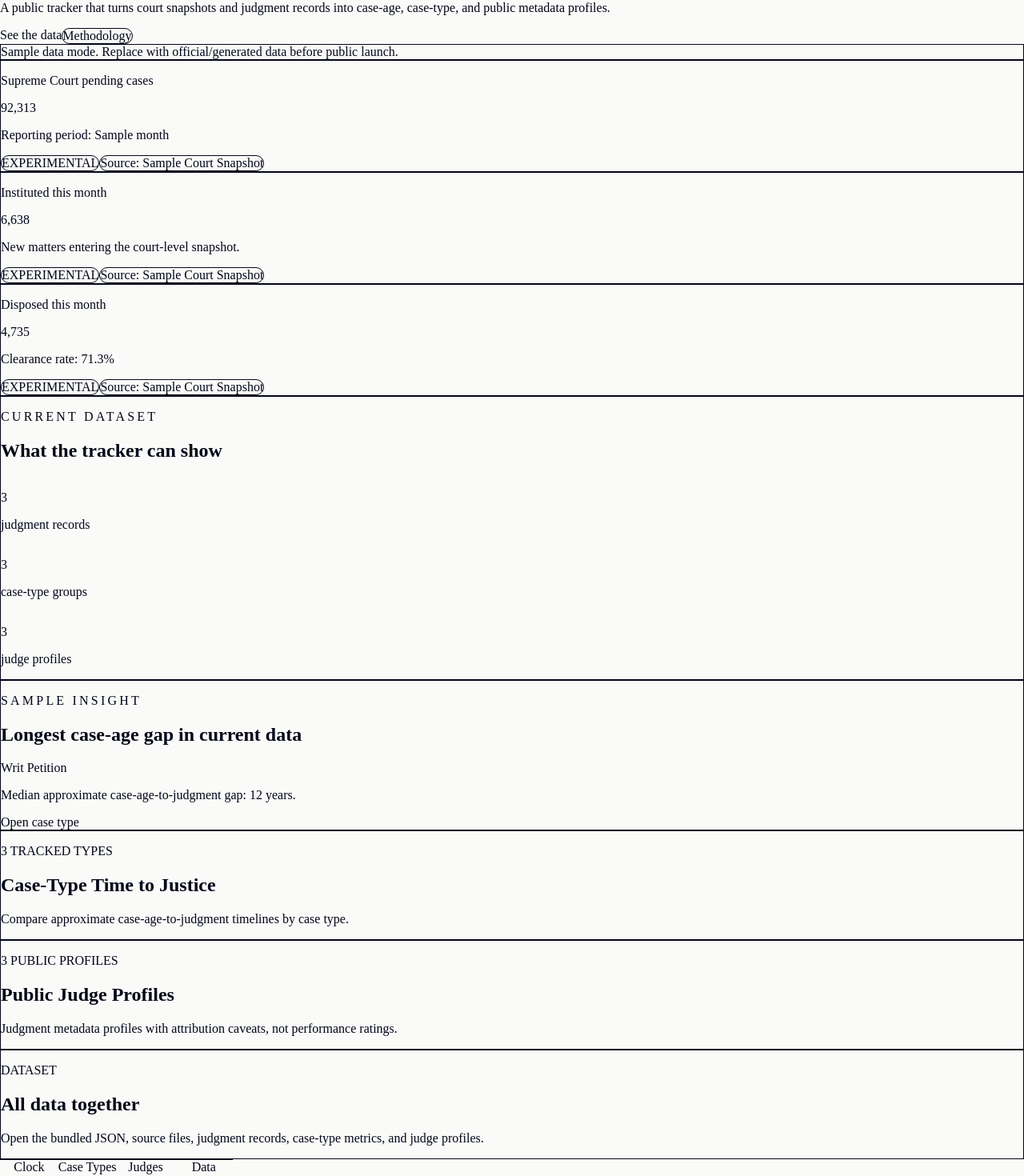
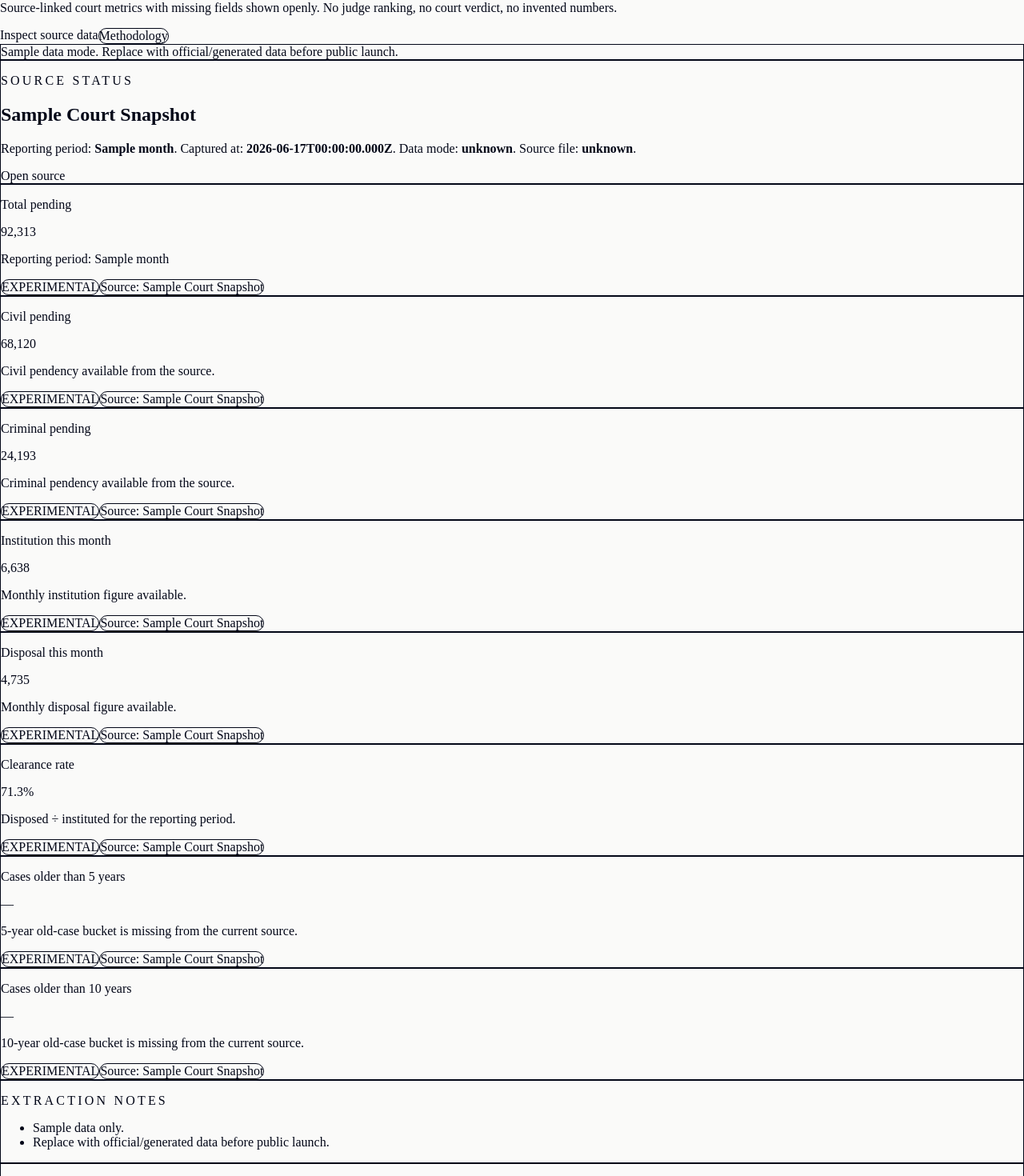
Before and after one commit to publicinteresttechnologies/justice-clock-india, a Next.js app: page / in a window 1280 px wide. Shown: the part 100-1570 px from the top of the page at 80% size. Before the commit the page ends 1549 px from the top, so only its background shows below. Built offline with nearby package versions, Linux system fonts and the light colour scheme.

Commit message:
Focus homepage on Supreme Court Justice Clock

```diff
--- a/src/app/page.tsx
+++ b/src/app/page.tsx
@@ -1,35 +1,29 @@
 import Link from "next/link";
-import { DataCard } from "@/components/DataCard";
 import { MetricCard } from "@/components/MetricCard";
 import { SampleDataWarning } from "@/components/SampleDataWarning";
-import {
-  caseTypes,
-  courtClock,
-  dataMetadata,
-  formatNumber,
-  formatYears,
-  judges,
-  judgments,
-} from "@/lib/data";
+import { courtClock, dataMetadata, formatNumber } from "@/lib/data";
+
+function fieldContext(value: number | null | undefined, available: string, missing: string) {
+  return value === null || value === undefined ? missing : available;
+}
 
 export default function HomePage() {
-  const slowestCaseType = [...caseTypes].sort(
-    (a, b) => (b.medianCaseAgeYears ?? 0) - (a.medianCaseAgeYears ?? 0),
-  )[0];
+  const sourceMode = dataMetadata?.sources?.courtSnapshot?.mode ?? "unknown";
+  const sourcePath = dataMetadata?.sources?.courtSnapshot?.path ?? "unknown";
 
   return (
     <div className="space-y-7">
       <section className="rounded-[2rem] bg-slate-950 p-6 text-white shadow-sm">
-        <p className="text-xs font-black uppercase tracking-[0.25em] text-amber-300">Justice Clock India</p>
+        <p className="text-xs font-black uppercase tracking-[0.25em] text-amber-300">Supreme Court Justice Clock</p>
         <h1 className="mt-4 text-4xl font-black leading-tight tracking-tight">
-          How long does justice take at the Supreme Court of India?
+          Daily public snapshot of Supreme Court pendency and disposal indicators.
         </h1>
         <p className="mt-4 text-base leading-7 text-slate-200">
-          A public tracker that turns court snapshots and judgment records into case-age, case-type, and public metadata profiles.
+          Source-linked court metrics with missing fields shown openly. No judge ranking, no court verdict, no invented numbers.
         </p>
         <div className="mt-5 flex flex-wrap gap-3">
           <Link href="/data" className="rounded-full bg-white px-4 py-2 text-sm font-black text-slate-950">
-            See the data
+            Inspect source data
           </Link>
           <Link href="/methodology" className="rounded-full border border-white/30 px-4 py-2 text-sm font-black text-white">
             Methodology
@@ -39,9 +33,23 @@ export default function HomePage() {
 
       {dataMetadata.sample ? <SampleDataWarning /> : null}
 
+      <section className="rounded-3xl border border-amber-200 bg-amber-50 p-5 shadow-sm">
+        <p className="text-xs font-black uppercase tracking-[0.2em] text-amber-700">Source status</p>
+        <h2 className="mt-2 text-2xl font-black text-slate-950">{courtClock.sourceName}</h2>
+        <p className="mt-3 text-sm leading-6 text-slate-700">
+          Reporting period: <strong>{courtClock.reportingPeriod}</strong>. Captured at: <strong>{courtClock.capturedAt}</strong>.
+          Data mode: <strong>{sourceMode}</strong>. Source file: <strong>{sourcePath}</strong>.
+        </p>
+        {courtClock.sourceUrl ? (
+          <a href={courtClock.sourceUrl} className="mt-4 inline-flex rounded-full bg-slate-950 px-4 py-2 text-sm font-bold text-white">
+            Open source
+          </a>
+        ) : null}
+      </section>
+
       <section className="grid gap-3">
         <MetricCard
-          title="Supreme Court pending cases"
+          title="Total pending"
           value={formatNumber(courtClock.totalPending)}
           context={`Reporting period: ${courtClock.reportingPeriod}`}
           confidence={courtClock.confidence}
@@ -51,17 +59,63 @@ export default function HomePage() {
 
         <section className="grid gap-3 sm:grid-cols-2">
           <MetricCard
-            title="Instituted this month"
-            value={formatNumber(courtClock.institutedThisMonth)}
-            context="New matters entering the court-level snapshot."
+            title="Civil pending"
+            value={formatNumber(courtClock.civilPending)}
+            context={fieldContext(courtClock.civilPending, "Civil pendency available from the source.", "Civil/criminal split is not available from the current source.")}
             confidence={courtClock.confidence}
             sourceLabel={courtClock.sourceName}
             sourceHref={courtClock.sourceUrl}
           />
           <MetricCard
-            title="Disposed this month"
+            title="Criminal pending"
+            value={formatNumber(courtClock.criminalPending)}
+            context={fieldContext(courtClock.criminalPending, "Criminal pendency available from the source.", "Civil/criminal split is not available from the current source.")}
+            confidence={courtClock.confidence}
+            sourceLabel={courtClock.sourceName}
+            sourceHref={courtClock.sourceUrl}
+          />
+        </section>
+
+        <section className="grid gap-3 sm:grid-cols-3">
+          <MetricCard
+            title="Institution this month"
+            value={formatNumber(courtClock.institutedThisMonth)}
+            context={fieldContext(courtClock.institutedThisMonth, "Monthly institution figure available.", "Monthly institution figure is missing from the current source.")}
+            confidence={courtClock.confidence}
+            sourceLabel={courtClock.sourceName}
+            sourceHref={courtClock.sourceUrl}
+          />
+          <MetricCard
+            title="Disposal this month"
             value={formatNumber(courtClock.disposedThisMonth)}
-            context={`Clearance rate: ${courtClock.clearanceRate ?? "—"}%`}
+            context={fieldContext(courtClock.disposedThisMonth, "Monthly disposal figure available.", "Monthly disposal figure is missing from the current source.")}
+            confidence={courtClock.confidence}
+            sourceLabel={courtClock.sourceName}
+            sourceHref={courtClock.sourceUrl}
+          />
+          <MetricCard
+            title="Clearance rate"
+            value={courtClock.clearanceRate === null ? "—" : `${courtClock.clearanceRate}%`}
+            context={courtClock.clearanceRate === null ? "Not calculated because institution/disposal figures are missing." : "Disposed ÷ instituted for the reporting period."}
+            confidence={courtClock.confidence}
+            sourceLabel={courtClock.sourceName}
+            sourceHref={courtClock.sourceUrl}
+          />
+        </section>
+
+        <section className="grid gap-3 sm:grid-cols-2">
+          <MetricCard
+            title="Cases older than 5 years"
+            value={formatNumber(courtClock.casesOlderThan5Years)}
+            context={fieldContext(courtClock.casesOlderThan5Years, "Old-case bucket available.", "5-year old-case bucket is missing from the current source.")}
+            confidence={courtClock.confidence}
+            sourceLabel={courtClock.sourceName}
+            sourceHref={courtClock.sourceUrl}
+          />
+          <MetricCard
+            title="Cases older than 10 years"
+            value={formatNumber(courtClock.casesOlderThan10Years)}
+            context={fieldContext(courtClock.casesOlderThan10Years, "Old-case bucket available.", "10-year old-case bucket is missing from the current source.")}
             confidence={courtClock.confidence}
             sourceLabel={courtClock.sourceName}
             sourceHref={courtClock.sourceUrl}
@@ -69,66 +123,23 @@ export default function HomePage() {
         </section>
       </section>
 
-      <section className="rounded-3xl border border-slate-200 bg-white p-5 shadow-sm">
-        <p className="text-xs font-bold uppercase tracking-[0.2em] text-slate-400">Current dataset</p>
-        <h2 className="mt-2 text-2xl font-black text-slate-950">What the tracker can show</h2>
-        <div className="mt-4 grid gap-3 sm:grid-cols-3">
-          <div className="rounded-2xl bg-slate-50 p-4">
-            <p className="text-3xl font-black text-slate-950">{formatNumber(judgments.length)}</p>
-            <p className="mt-1 text-sm text-slate-600">judgment records</p>
-          </div>
-          <div className="rounded-2xl bg-slate-50 p-4">
-            <p className="text-3xl font-black text-slate-950">{formatNumber(caseTypes.length)}</p>
-            <p className="mt-1 text-sm text-slate-600">case-type groups</p>
-          </div>
-          <div className="rounded-2xl bg-slate-50 p-4">
-            <p className="text-3xl font-black text-slate-950">{formatNumber(judges.length)}</p>
-            <p className="mt-1 text-sm text-slate-600">judge profiles</p>
-          </div>
-        </div>
-      </section>
-
-      {slowestCaseType ? (
-        <section className="rounded-3xl border border-amber-200 bg-amber-50 p-5 shadow-sm">
-          <p className="text-xs font-black uppercase tracking-[0.2em] text-amber-700">Sample insight</p>
-          <h2 className="mt-2 text-2xl font-black text-slate-950">Longest case-age gap in current data</h2>
-          <p className="mt-3 text-lg font-black text-slate-950">{slowestCaseType.caseType}</p>
-          <p className="mt-1 text-sm leading-6 text-slate-700">
-            Median approximate case-age-to-judgment gap: {formatYears(slowestCaseType.medianCaseAgeYears)}.
-          </p>
-          <Link
-            href={`/case-types/${slowestCaseType.slug}`}
-            className="mt-4 inline-flex rounded-full bg-slate-950 px-4 py-2 text-sm font-bold text-white"
-          >
-            Open case type
-          </Link>
+      {courtClock.notes?.length ? (
+        <section className="rounded-3xl border border-slate-200 bg-white p-5 shadow-sm">
+          <p className="text-xs font-bold uppercase tracking-[0.2em] text-slate-400">Extraction notes</p>
+          <ul className="mt-4 list-disc space-y-2 pl-5 text-sm leading-6 text-slate-700">
+            {courtClock.notes.map((note) => (
+              <li key={note}>{note}</li>
+            ))}
+          </ul>
         </section>
       ) : null}
 
-      <section className="grid gap-3">
-        <Link href="/case-types">
-          <DataCard
-            eyebrow={`${caseTypes.length} tracked types`}
-            title="Case-Type Time to Justice"
-            description="Compare approximate case-age-to-judgment timelines by case type."
-          />
-        </Link>
-
-        <Link href="/judges">
-          <DataCard
-            eyebrow={`${judges.length} public profiles`}
-            title="Public Judge Profiles"
-            description="Judgment metadata profiles with attribution caveats, not performance ratings."
-          />
-        </Link>
-
-        <Link href="/data">
-          <DataCard
-            eyebrow="Dataset"
-            title="All data together"
-            description="Open the bundled JSON, source files, judgment records, case-type metrics, and judge profiles."
-          />
-        </Link>
+      <section className="rounded-3xl border border-slate-200 bg-white p-5 shadow-sm">
+        <p className="text-xs font-bold uppercase tracking-[0.2em] text-slate-400">Product boundary</p>
+        <h2 className="mt-2 text-2xl font-black text-slate-950">Clock first. No scorecard.</h2>
+        <p className="mt-3 text-sm leading-6 text-slate-700">
+          This build only displays Supreme Court pendency/disposal indicators from configured source data. Case-type pages and judge metadata remain secondary and must not be treated as rankings or findings.
+        </p>
       </section>
     </div>
   );
```
